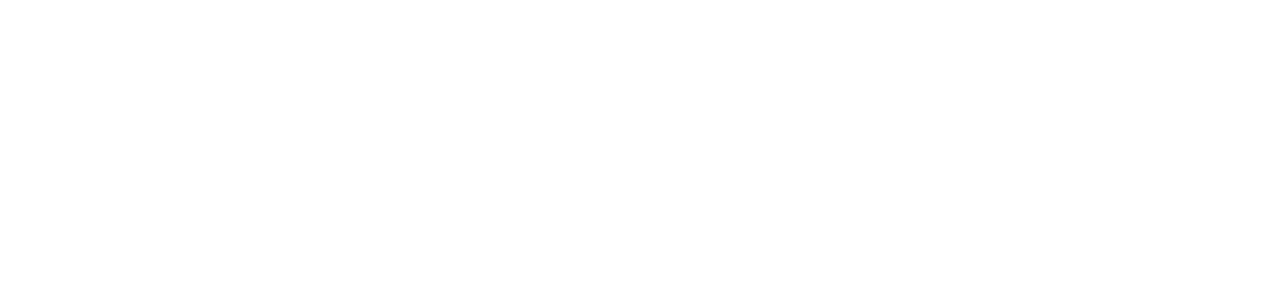
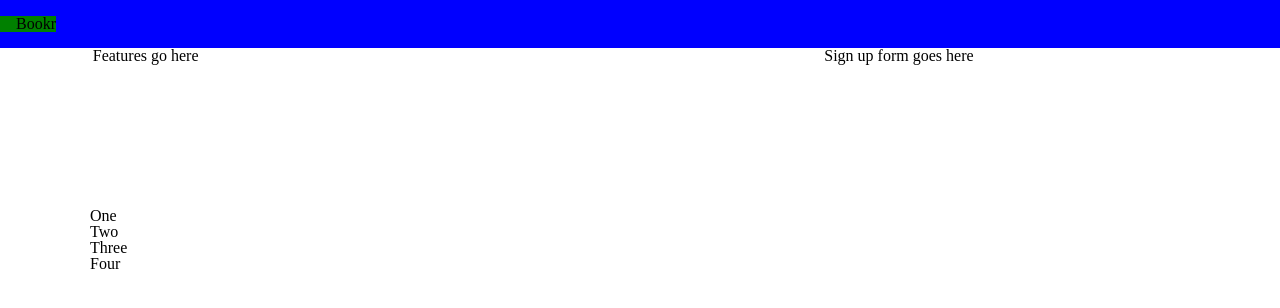
Before and after one commit to MarinaBaskova/build-bookr-UI, a plain HTML site: page index.html in a window 1280 px wide. Drawn offline with Linux system fonts and the light colour scheme.

Commit message:
header and cta scaffolding

```diff
--- a/index.html
+++ b/index.html
@@ -1,2 +1,42 @@
+<!doctype html>
 <html>
+  <head>
+    <meta charset="utf-8">
+    <title>Bookr
+    </title>
+    <link href="css/index.css" rel="stylesheet">
+    <meta name="viewport" content="width=device-width, initial-scale=1.0">
+  </head>
+  <body>
+    <header>
+     <section class="header">
+       Bookr
+    </section>
+    </header>
+    <div class="genericContainer">
+    <section class="cta">
+      <section class="sixtySix">
+	Features go here
+      </section>
+      <section class="thirtyThree">
+	Sign up form goes here
+      </section>
+    </section>
+    <section class="features">
+      <section class="fullWidthBox">
+	One
+      </section>
+      <section class="featureOne">
+	Two
+      </section>
+      <section class="featureTwo">
+	Three
+      </section>
+      <section class="featureThree">
+	Four
+      </section>
+    </section>
+    </div>
+    <footer></footer>
+  </body>
 </html>
--- a/less/.#footer.less
+++ /dev/null
@@ -1 +0,0 @@
-Jen@DTG.10680
--- a/less/cta.less
+++ b/less/cta.less
@@ -0,0 +1,14 @@
+.cta {
+    display:flex;
+    flex-wrap: nowrap;
+    height: 10em;
+    justify-content: space-around;
+}
+
+.sixtySix {
+    width: 66%;
+}
+
+.thirtyThree {
+    width: 33%;
+}
--- /dev/null
+++ b/less/global.less
@@ -0,0 +1,4 @@
+.genericContainer {
+    width: 1100px;
+    margin: 0 auto;
+}
--- a/less/header.less
+++ b/less/header.less
@@ -0,0 +1,12 @@
+header {
+    display:flex;
+    height: 3em;
+    align-items: center;
+    background-color: blue;
+}
+
+.header {
+    background-color: green;
+    justify-content: center;
+    padding-left: 1em;
+}
--- a/less/index.less
+++ b/less/index.less
@@ -1,5 +1,4 @@
+@import "reset";
+@import "global";
 @import "header";
-@import "footer";
-@import "features";
-@import "global";
-@import "reset";
+@import "cta";
```
Also changed, not shown: css/index.css (added), 1 other file.
